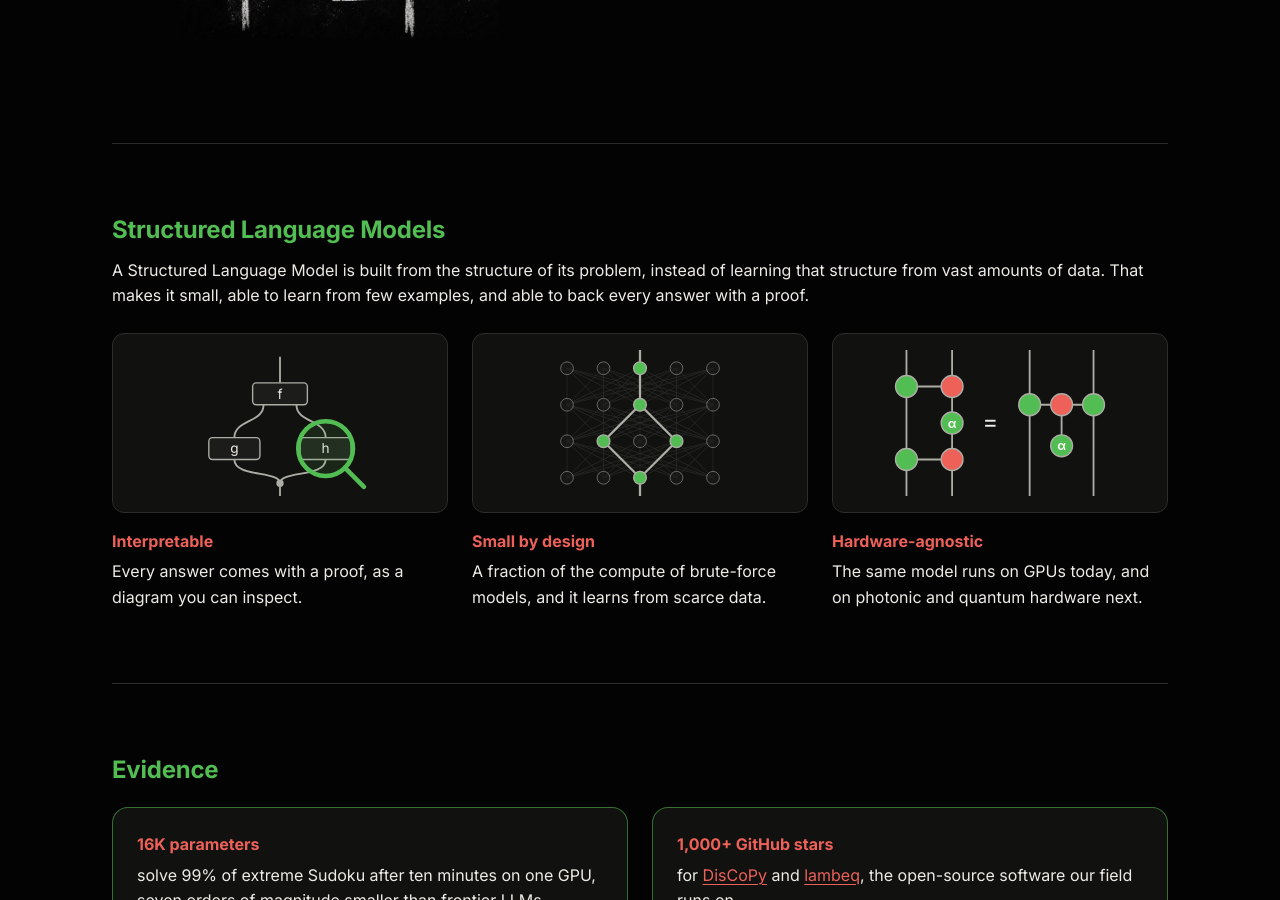
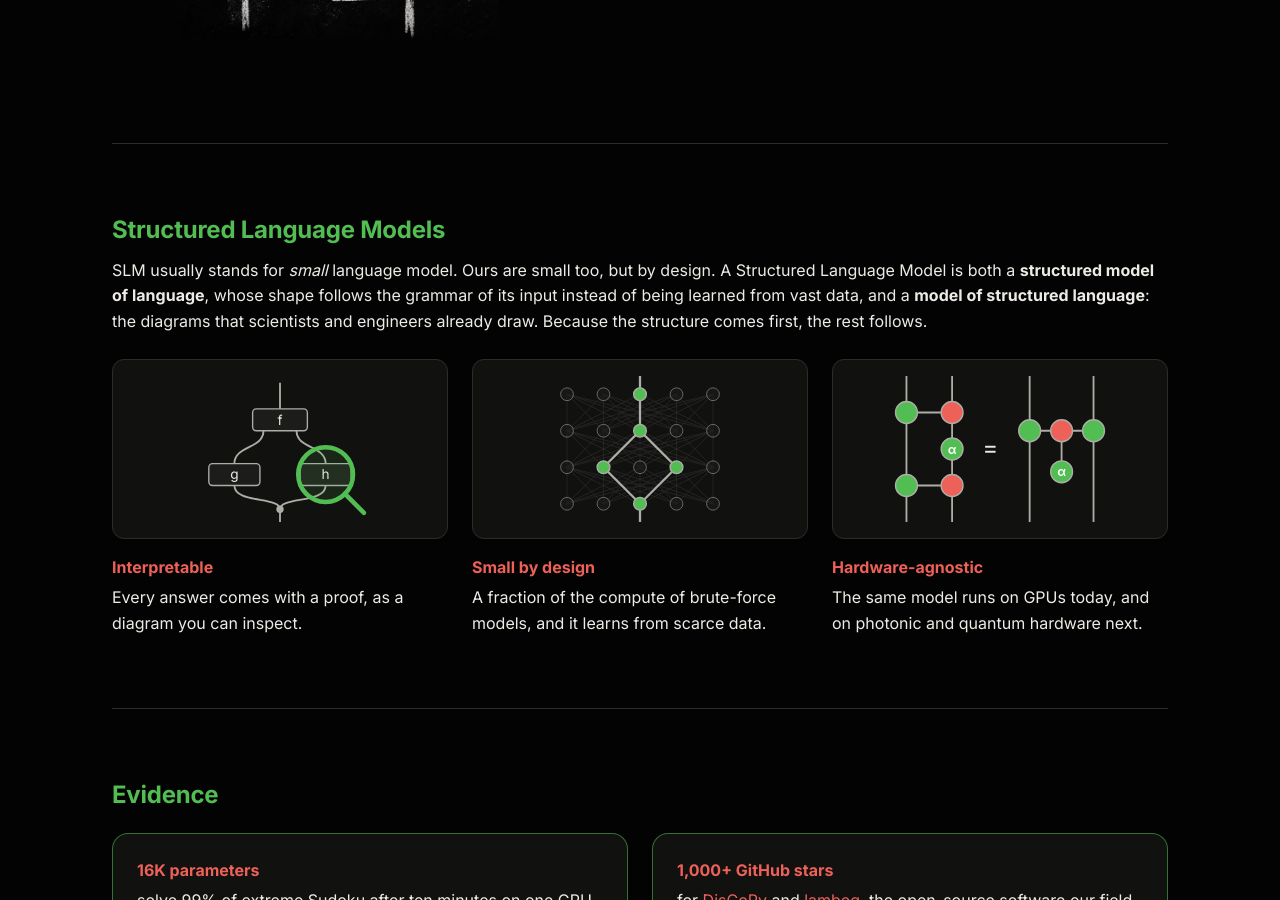
Before and after one commit to relational-intelligence/relational-intelligence.github.io, a Jekyll site: the page built from index.md, in a window 1280 px wide and 900 px high, scrolled down 325 px. Built offline with Jekyll 4.4.1, drawn with Linux system fonts in a browser that asks for light colours; part of the change alters nothing that is shown; some of the changed text lies outside the part shown.

Commit message:
Define SLMs both ways round; leave the directors to People
Co-Authored-By: Claude Opus 5.5 <noreply@anthropic.com>
Claude-Session: https://claude.ai/code/session_01MEJxy4DVdtbcCVtav21RUV

```diff
--- a/index.md
+++ b/index.md
@@ -26,7 +26,7 @@ Structured Language Models<br>for efficient and responsible AI
 
 ## Structured Language Models
 
-A Structured Language Model is built from the structure of its problem, instead of learning that structure from vast amounts of data. That makes it small, able to learn from few examples, and able to back every answer with a proof.
+SLM usually stands for *small* language model. Ours are small too, but by design. A Structured Language Model is both a **structured model of language**, whose shape follows the grammar of its input instead of being learned from vast data, and a **model of structured language**: the diagrams that scientists and engineers already draw. Because the structure comes first, the rest follows.
 
 - {% include diagrams/interpretable.svg %} **Interpretable** Every answer comes with a proof, as a diagram you can inspect.
 - {% include diagrams/small.svg %} **Small by design** A fraction of the compute of brute-force models, and it learns from scarce data.
@@ -55,15 +55,3 @@ Category theory unifies the diagrams every industry draws. We have developed it
 
 Featured in [The Guardian](https://www.theguardian.com/science/2023/dec/16/physicist-bob-coecke-its-easier-to-convince-kids-than-adults-about-quantum-mechanics), [Forbes](https://www.forbes.com/sites/moorinsights/2021/10/13/cambridge-quantum-makes-quantum-natural-language-processing-a-reality/) and [New Scientist](https://www.newscientist.com/article/1955442-quantum-links-let-computers-understand-language/).
 {: .muted}
-
----
-
-## The team
-
-- ![Bob Coecke](/pictures/bob.jpg) **Bob Coecke** *CEO*
-- ![Giovanni de Felice](/pictures/giovanni.jpg) **Giovanni de Felice** *CSO*
-- ![Alexis Toumi](/pictures/alexis.jpg) **Alexis Toumi** *CTO*
-- ![Tommaso Salvatori](/pictures/tommaso.jpg) **Tommaso Salvatori** *Head of ML*
-{: .cols-4 .halves .people}
-
-[Meet the team](/people) · [Join us](/careers)
```
